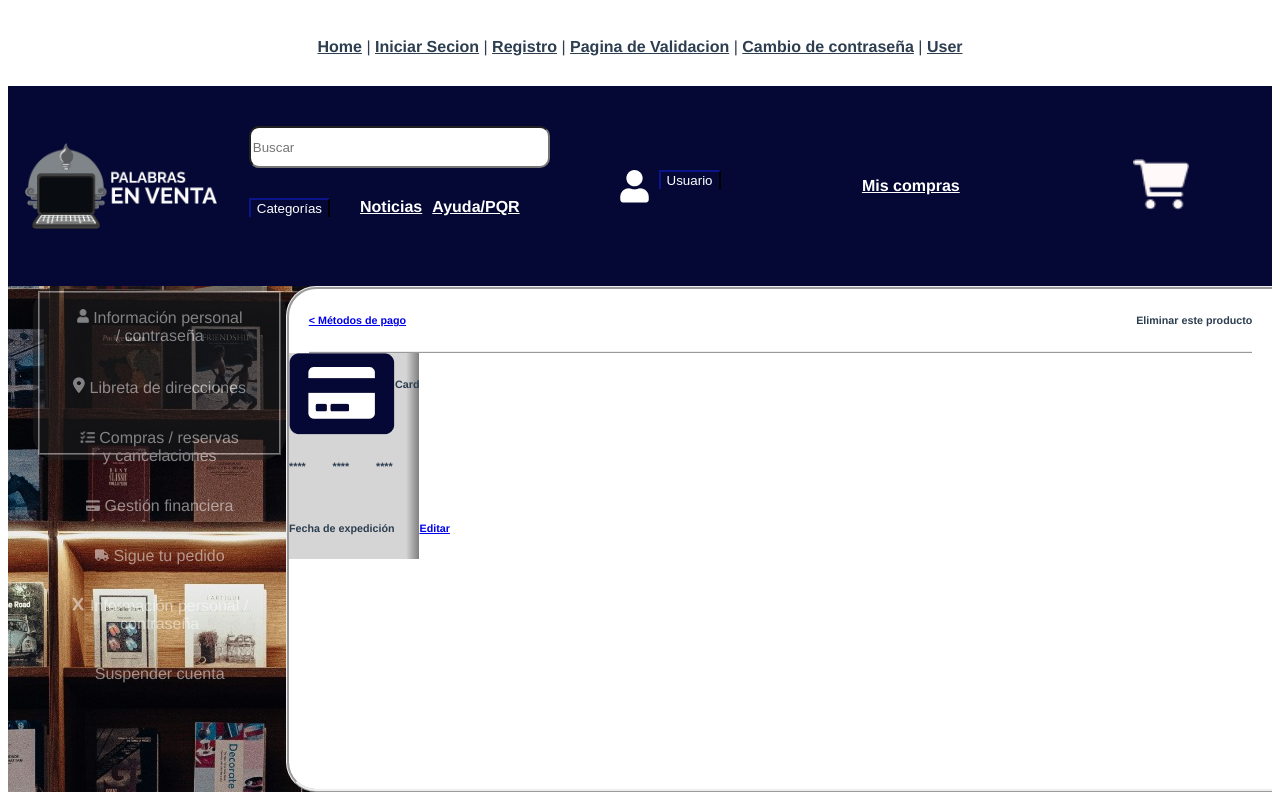
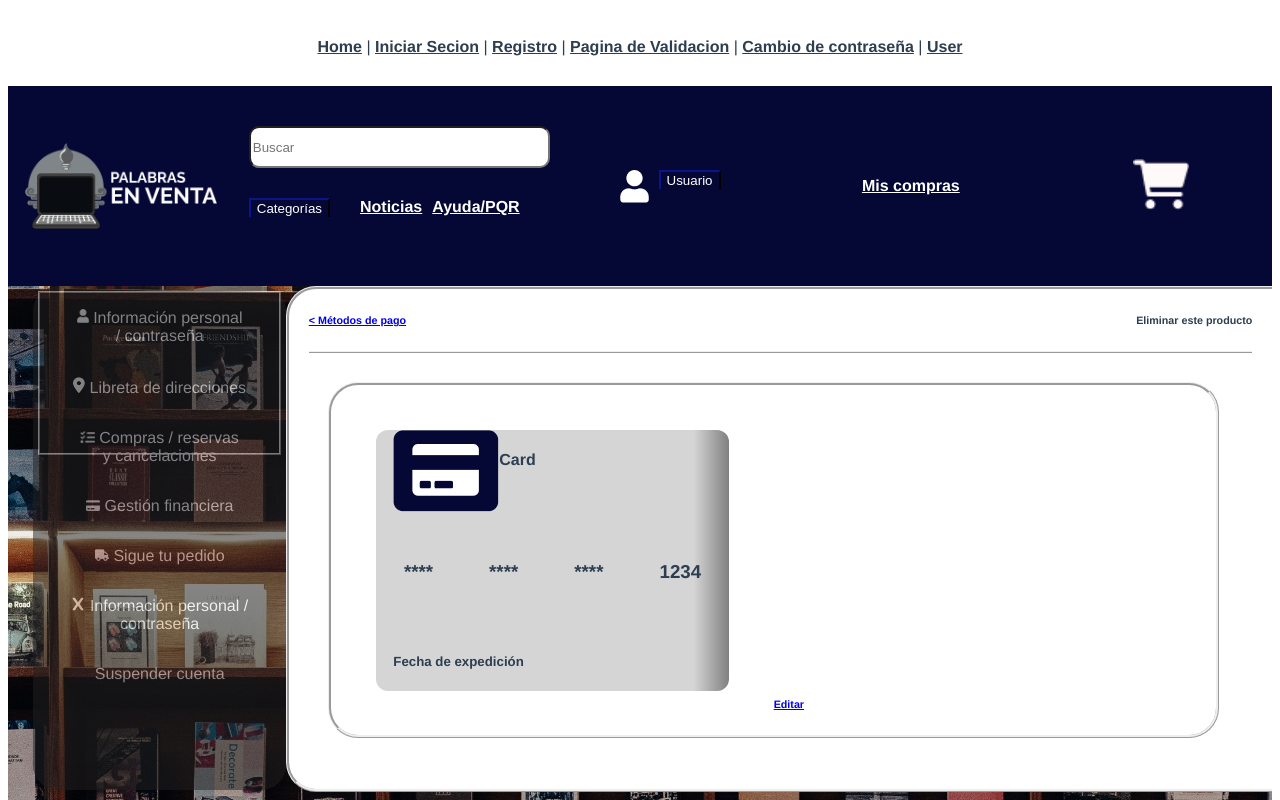
Before and after one commit to JorgeMejiaH/palabras-en-venta, a Vue app: page /user-card in a window 1280 px wide. Shown: the top 800 px of the page. Built offline with nearby package versions, Linux system fonts and the light colour scheme.

Commit message:
error solucionado en user-card

```diff
--- a/src/components/User/AutorInfo.vue
+++ b/src/components/AuthorInfo.vue
@@ -12,7 +12,7 @@
 </template>
 
 <script>
-import NavbarVue from '../Navbar/Navbar.vue'
+import NavbarVue from './Navbar/Navbar.vue'
 export default {
     components: { NavbarVue },
     data(){
@@ -33,6 +33,7 @@ export default {
 .author-info-background{
     background-image: linear-gradient(#3B63A8 90%,white);
     display: flex;
+    height: 90lvh;
 }
 
 .author-description-container{
--- a/src/components/User/PaymentCard.vue
+++ b/src/components/User/PaymentCard.vue
@@ -4,7 +4,7 @@
     <options/>
     <div Class="change-password-container">
         <div class = 'personalinfo-edit'>
-            <router-link>
+            <router-link to = '/'>
                 <h6 class = 'backto-payment-methods'> < Métodos de pago </h6>
             </router-link>
             <div>
@@ -14,18 +14,18 @@
         <div class = 'card-container'>
             <div class="card-details">
                 <div class="card-details-1r">
-                    <img src="/src/assets/cardDetailsIcon.png" alt="card-details-icon">
-                    <h6> Card </h6>
+                    <img src="src/assets/cardDetailsIcon.png" alt="card-details-icon">
+                    <h4> Card </h4>
                 </div>
                 <div class="card-details-2r">
-                    <h6> **** </h6>
-                    <h6> **** </h6>
-                    <h6> **** </h6>
-                    <h6> {{ lastDigits }} </h6>
+                    <h3> **** </h3>
+                    <h3> **** </h3>
+                    <h3> **** </h3>
+                    <h3> {{ lastDigits }} </h3>
                 </div>
                 <div class="card-details-3r">
-                    <h6> Fecha de expedición </h6>
-                    <h6> {{ expeditionDate }} </h6>
+                    <h5> Fecha de expedición  </h5>
+                    <h5> {{ expeditionDate }} </h5>
                 </div>
             </div>
             <div class = 'card-editar-container'>
@@ -45,7 +45,7 @@ export default {
     components: { Options, Navbar },
     data(){
         return {
-            lastDigits: '',
+            lastDigits: '1234',
             expeditionDate: '',
         };
     },
@@ -56,28 +56,44 @@ export default {
 .card-details-background{
     display: flex ;
     background-image: url(/src/assets/UserInfoBackground.jpg);
+    height: 90lvh;
 }
 .card-container{
+    border-radius: 30px;
+    border-style: ridge;
     display: flex;
+    margin-top: 3%;
+    margin-left: 4%;
+    height: 70%;
+    width: 90%;
 }
 .card-details{
     display: flex;
     flex-direction: column;
+    width: 40%;
+    margin: 5%;
     justify-content: space-between;
     background-image: linear-gradient(to right,#D5D5D5 90%,grey);
+    border-radius: 11.95px ;
 }
 .card-details-1r{
     display: flex;
+    margin-left: 5% ;
+
 
 }
 
 .card-details-2r{
     display: flex;
+    align-items: center;
     justify-content: space-between;
+    margin-left: 8%;
+    margin-right: 8%;
 }
 
 .card-details-3r{
     display: flex;
+    margin-left: 5% ;
 }
 .card-editar-container{
     display: flex;
--- a/src/components/User/PaymentCardEdit.vue
+++ b/src/components/User/PaymentCardEdit.vue
@@ -4,7 +4,7 @@
     <options/>
     <div Class="change-card-container">
         <div class = 'personalinfo-edit'>
-            <router-link>
+            <router-link to = /user-card>
                 <h6 class = 'backto-payment-methods'> < Métodos de pago / Editar tarjeta </h6>
             </router-link>
             <div>
@@ -90,7 +90,7 @@
                     </div>
                 </div>
                 <div class = 'card-edit-save'>
-                    <button type="submit" class="btn-save-card-changes">Guardar tarjeta</button>
+                    <button type="submit" class="btn-save-password-change">Guardar tarjeta</button>
                 </div>
             </div>
         </div>
--- a/src/router/index.js
+++ b/src/router/index.js
@@ -6,11 +6,12 @@ import ValidationCodePage from "../views/ValidationCodePageView.vue";
 import PasswordChangePage from "../views/PasswordChangeView.vue";
 import UserGenrePage from "../views/LiteraryGenresPageView.vue";
 import UserPassChange from "../views/UserPassChangeview.vue";
-import GenreSelectionView from "@/views/GenreSelectionView.vue"
+import GenreSelectionView from "@/views/GenreSelectionView.vue";
 import UserInfoView from "@/views/UserInfoView.vue";
-import UserInfoEditView from "@/views/UserInfoEditView.vue"
-import PaymentCardView from "@/views/PaymentCardView.vue"
-import PaymentCardEditView from "@/views/PaymentCardEditView.vue"
+import UserInfoEditView from "@/views/UserInfoEditView.vue";
+import PaymentCardView from "@/views/PaymentCardView.vue";
+import PaymentCardEditView from "@/views/PaymentCardEditView.vue";
+import AuthorInfoView from "@/views/AuthorInfoView.vue";
 
 
 const routes = [
@@ -75,6 +76,11 @@ const routes = [
     component: PaymentCardEditView,
 
   },
+   {
+    path: "/author-info",
+    name: 'author-info',
+    component :AuthorInfoView,
+   },
 ];
 
 const router = createRouter({
--- /dev/null
+++ b/src/views/AuthorInfoView.vue
@@ -0,0 +1,14 @@
+<template>
+    <div class = 'author-info-view'>
+        <author-info/>
+
+    </div>
+
+</template>
+
+<script>
+import AuthorInfo from '@/components/AuthorInfo.vue'
+export default {
+    components: {AuthorInfo}
+}
+</script>
```
